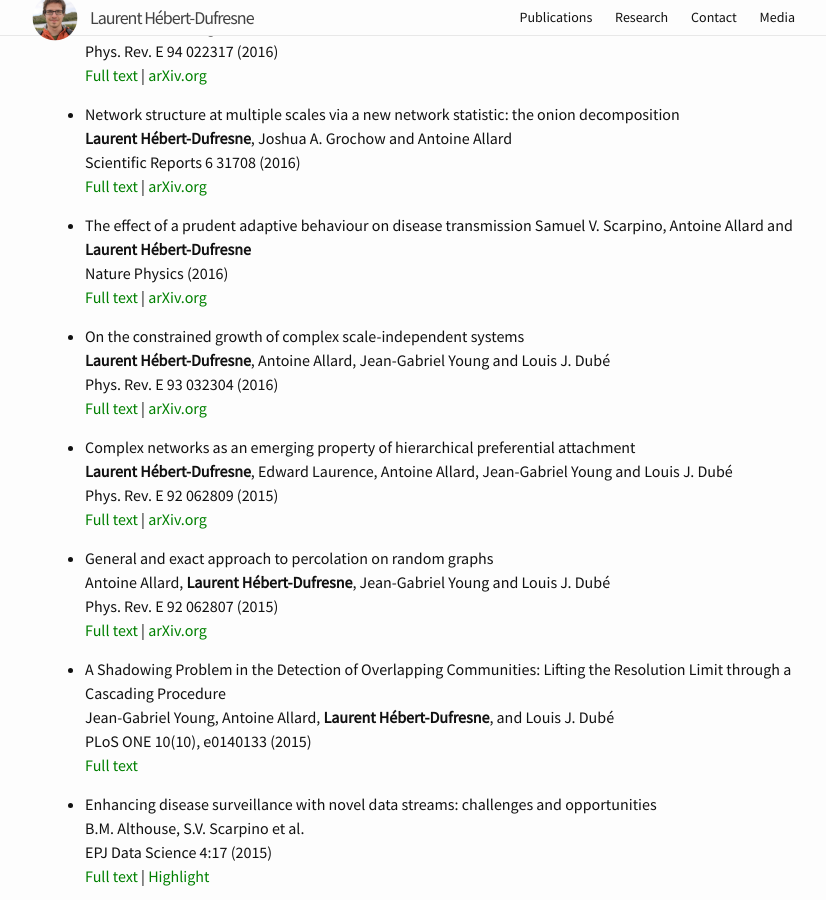
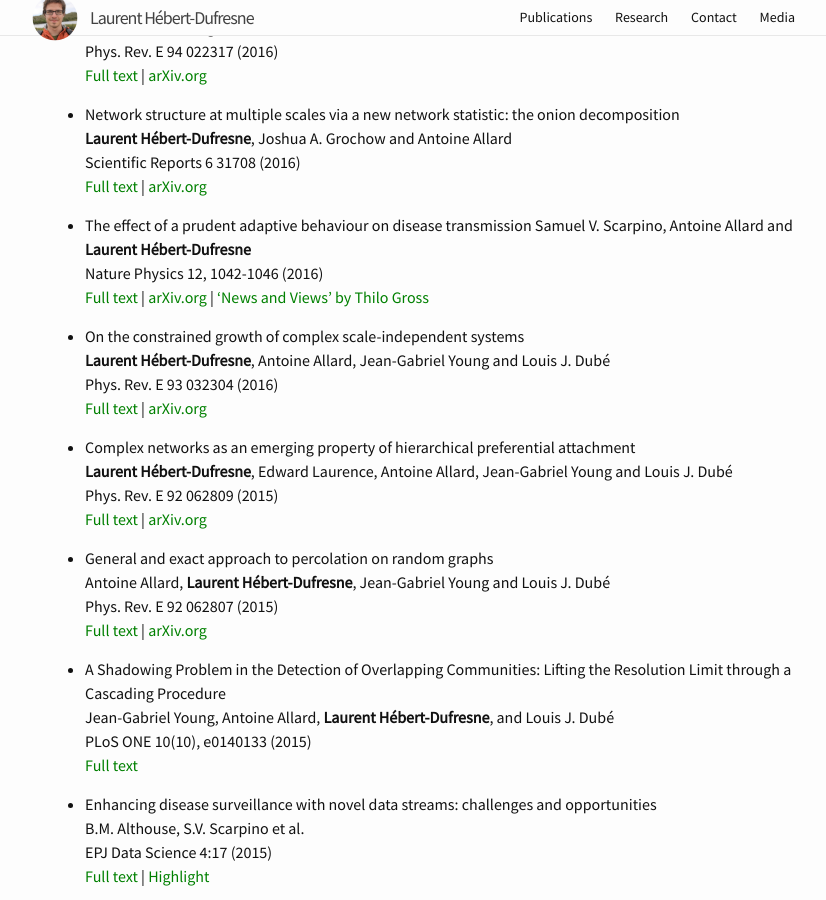
Before and after one commit to laurenthebertdufresne/laurenthebertdufresne.github.io, a Jekyll site: the page built from _pages/publications.md, in a window 1280 px wide and 900 px high, scrolled down 1041 px. Shown: the whole window, without its empty margins (215-1041 px from the left). Built offline with Jekyll 4.4.1, drawn with Linux system fonts in a browser that asks for light colours.

Commit message:
links to nphys updated

```diff
--- a/_pages/publications.md
+++ b/_pages/publications.md
@@ -44,8 +44,8 @@ weight: 3
 
 *   The effect of a prudent adaptive behaviour on disease transmission
     Samuel V. Scarpino, Antoine Allard and **Laurent Hébert-Dufresne**
-    Nature Physics (2016)
-    [Full text](http://www.nature.com/nphys/journal/vaop/ncurrent/full/nphys3832.html) | [arXiv.org](http://arxiv.org/abs/1509.00801)
+    Nature Physics 12, 1042-1046 (2016)
+    [Full text](http://www.nature.com/nphys/journal/v12/n11/full/nphys3832.html) | [arXiv.org](http://arxiv.org/abs/1509.00801) | ['News and Views' by Thilo Gross](http://www.nature.com/nphys/journal/v12/n11/full/nphys3939.html?WT.ec_id=NPHYS-201611)
 
 *   On the constrained growth of complex scale-independent systems
     **Laurent Hébert-Dufresne**, Antoine Allard, Jean-Gabriel Young and Louis J. Dubé
```
